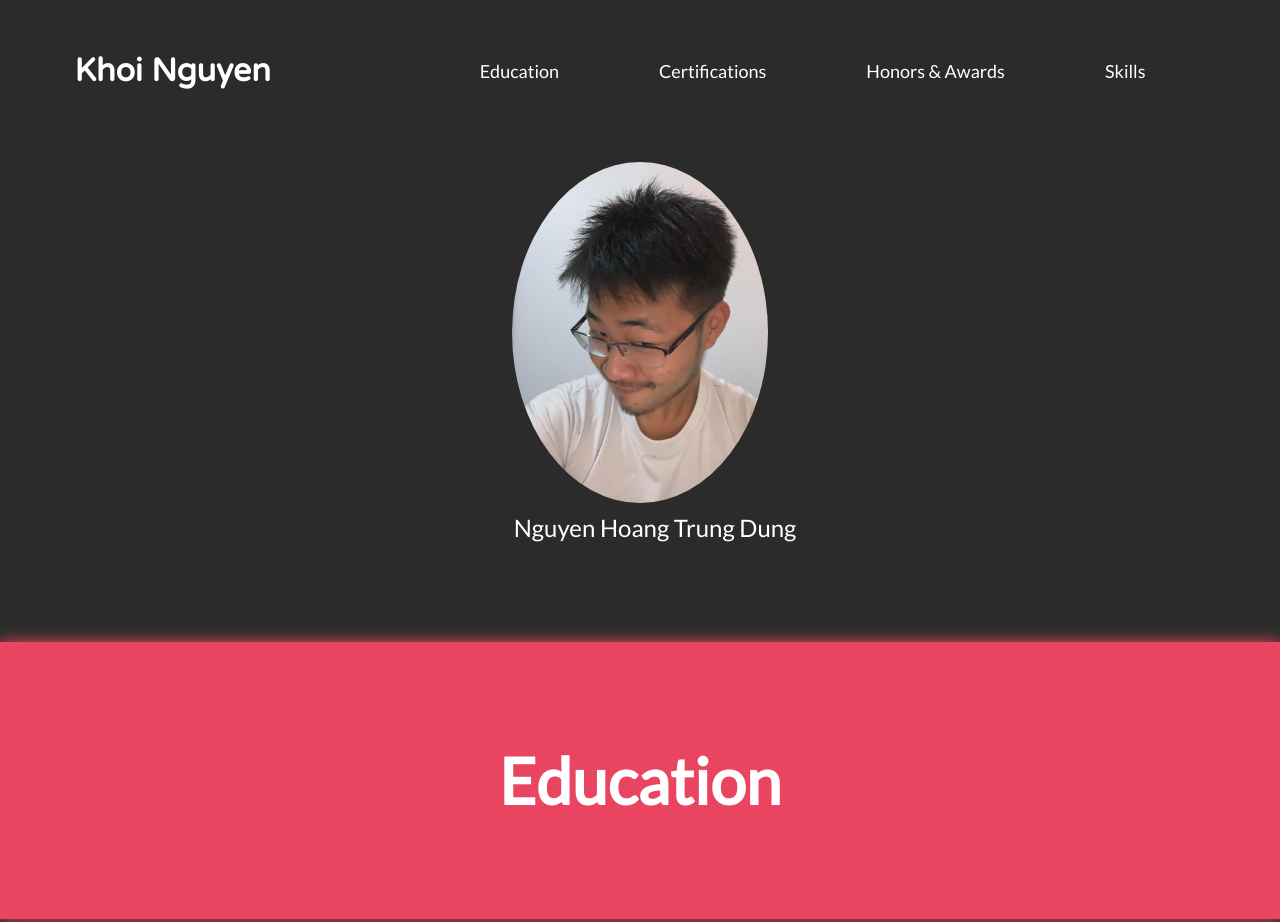
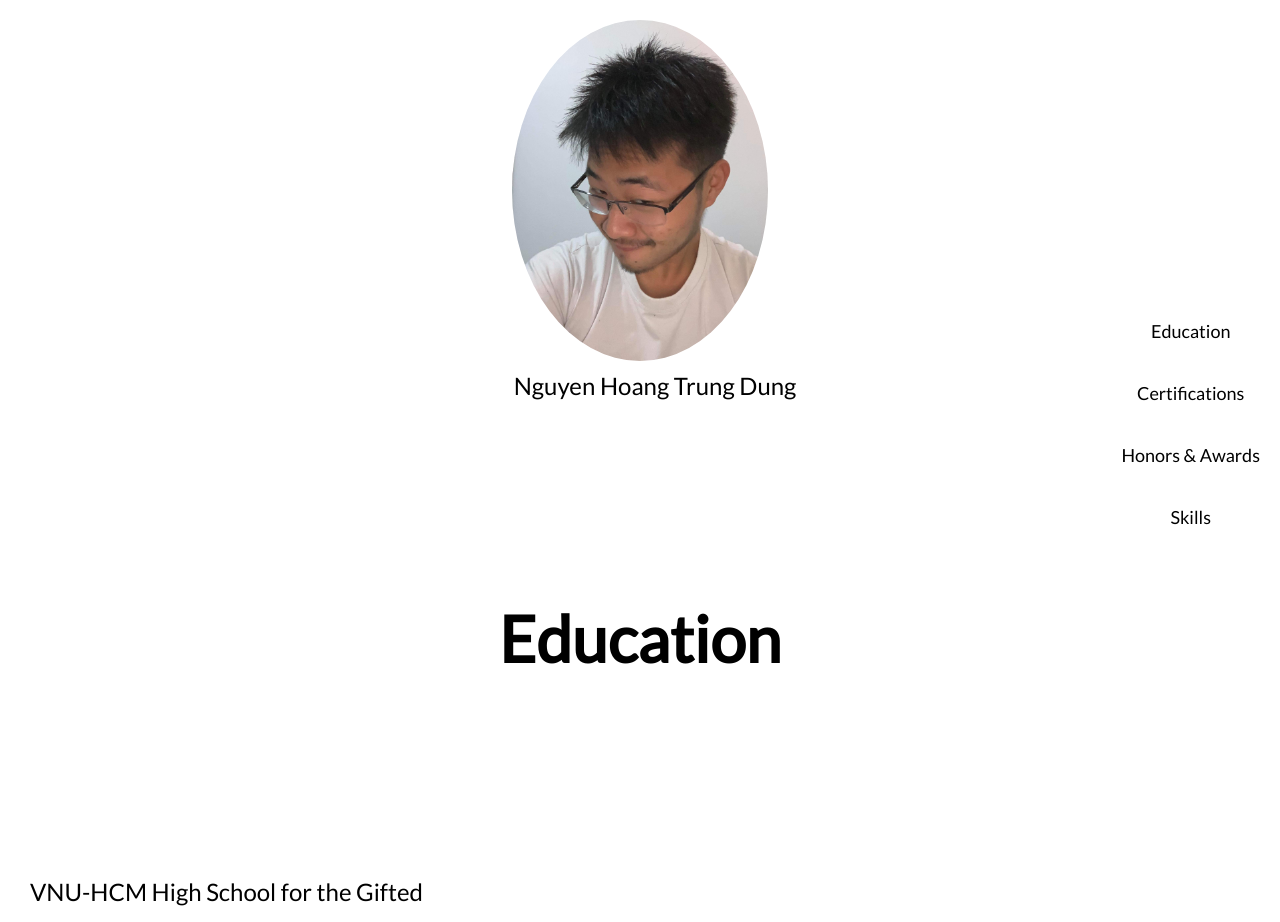
Before and after one commit to TDung939/Online-resume-workshop, a plain HTML site: page index.html in a window 1280 px wide. Shown: the top 922 px of the page. Drawn offline with Linux system fonts and the light colour scheme.

Commit message:
Fixed template

```diff
--- a/index.html
+++ b/index.html
@@ -13,10 +13,8 @@
     <title>Document</title>
 </head>
 <body>
-        <header>
+    <header>
         <nav>
-            <h1>Khoi Nguyen</h1>
-
             <button class="hamburger" id="hamburger">
                 <i class="fa fa-bars"></i>
             </button>
--- a/style.css
+++ b/style.css
@@ -3,9 +3,20 @@
     padding: 0;
 }
 
-html, body {margin: 0; height: 100%; min-height: 100%; background-color: #2b2b2b;}
+html, body {margin: 0; height: 100%; min-height: 100%; background-color: white;}
 
-@media only screen and (min-width: 992px) {
+@media only screen and (min-width: 993px) {
+    nav {
+        overflow: hidden;
+        display: block;
+        flex-wrap: wrap;
+        justify-content: space-around;
+        align-items: center;
+        position: fixed;
+        top:50%;
+        width: 100%;
+        margin-top: -100px;
+    }
     .hamburger {
         display: none;
     }
@@ -14,9 +25,8 @@ html, body {margin: 0; height: 100%; min-height: 100%; background-color: #2b2b2b
 @media only screen and (max-width: 992px) {
     nav {
         margin: 10px 10px;
-    }
-    .Join-button {
-        display: none;
+        top: 0;
+        background-color: none;
     }
     .nav-ul {
         display: none;
@@ -34,54 +44,33 @@ html, body {margin: 0; height: 100%; min-height: 100%; background-color: #2b2b2b
 
     .hamburger {
         display: block;
+        float: right;
     }
 }
 
-nav h1 {
-    font-family: "Varela Round";
-    font-style: bold;
-    font-size: 32px;
-    color: #ffffff;
-}
-
-nav {
-    display: flex;
-    flex-wrap: wrap;
-    justify-content: space-around;
-    align-items: center;
-    position: relative;
-}
 
 nav ul {
-    list-style-type: none;
-    margin: 10px 10px;
+
+    flex-direction: column;
     overflow: hidden;
     text-align: center;
-}
-
-nav ul li {
-    float: left;
+    float: right;
 }
 
 nav ul li a {
-    display: inline-block;
-    color: white;
+    display: block;
+    color: black;
     font-family: "Lato";
     font-size: 18px;
     text-align: center;
-    padding: 50px;
+    padding: 20px;
     text-decoration: none;
-    transition: 0.3s;
 }
 
-nav ul li a:hover {
-    color: #E94560;
-    transition: 0.3s;
-}
 
 .hamburger {
     background-color: transparent;
-    color: #E94560;
+    color: black;
     border: 0;
     font-size: 36px;
     cursor: pointer;
@@ -94,7 +83,7 @@ nav ul li a:hover {
 .Avatar {
     font-family: Lato;
     font-size: 24px;
-    color: #ffffff;
+    color: black;
     text-align: center;
     position: relative;
     display: block;
@@ -113,9 +102,7 @@ nav ul li a:hover {
 .title {
     margin: 100px auto;
     padding: 100px 0px;
-    background-color:#E94560;
-    box-shadow: 0 0px 15px #E94560;
-    color: white;
+    color: black;
     font-style: bold;
     width: 100%;
     text-align: center;
@@ -124,7 +111,7 @@ nav ul li a:hover {
 }
 
 p {
-    color: #ffffff;
+    color: black;
     font-family: Lato;
     font-size: 24px;
     padding-left: 30px;
```
